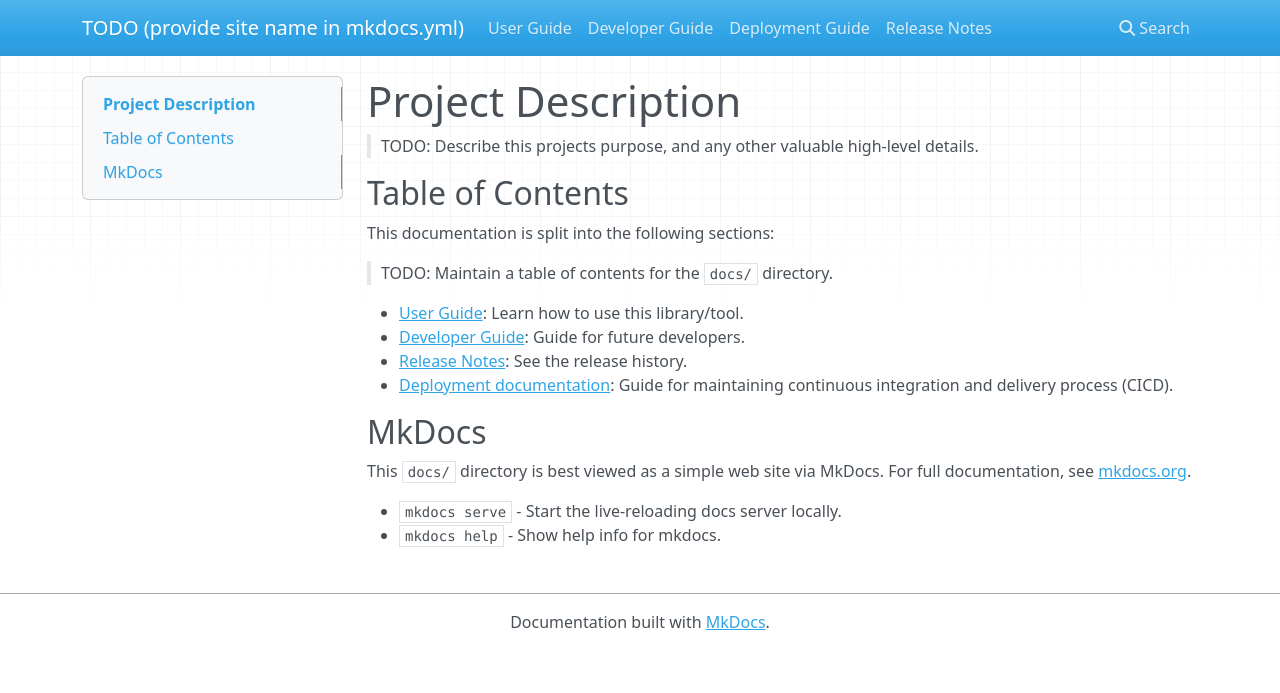
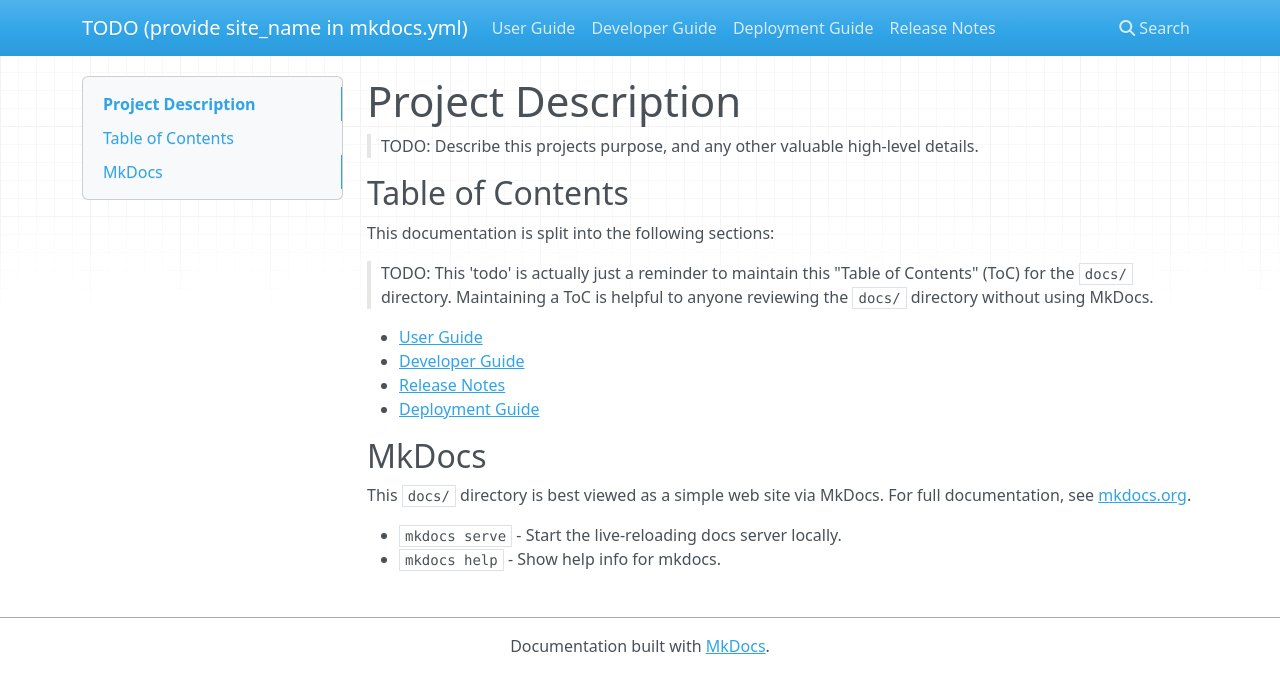
Before and after one commit to ryeleo/Python-Package-Template, an MkDocs documentation site: the page built from docs/README.md, in a window 1280 px wide. Shown: the top 693 px of the page. Built offline with MkDocs 1.6.1, drawn with Linux system fonts in a browser that asks for light colours; nearby versions of some CDN libraries.

Commit message:
Simplify docs/Readme Table of Contents

```diff
--- a/docs/README.md
+++ b/docs/README.md
@@ -6,12 +6,13 @@
 
 This documentation is split into the following sections:
 
-> TODO: Maintain a table of contents for the `docs/` directory.
+> TODO: This 'todo' is actually just a reminder to maintain this "Table of Contents" (ToC) for the `docs/` directory.
+> Maintaining a ToC is helpful to anyone reviewing the `docs/` directory without using MkDocs.
 
-* [User Guide](user-guide.md): Learn how to use this library/tool.
-* [Developer Guide](development.md): Guide for future developers.
-* [Release Notes](release-notes.md): See the release history.
-* [Deployment documentation](jenkins-cicd.md): Guide for maintaining continuous integration and delivery process (CICD).
+* [User Guide](user-guide.md)
+* [Developer Guide](development.md)
+* [Release Notes](release-notes.md)
+* [Deployment Guide](jenkins-cicd.md)
 
 ## MkDocs
 
--- a/mkdocs.yml
+++ b/mkdocs.yml
@@ -1,4 +1,4 @@
-site_name: TODO (provide site name in mkdocs.yml)
+site_name: TODO (provide site_name in mkdocs.yml)
 nav:
     - User Guide: user-guide.md
     - Developer Guide: development.md
```
